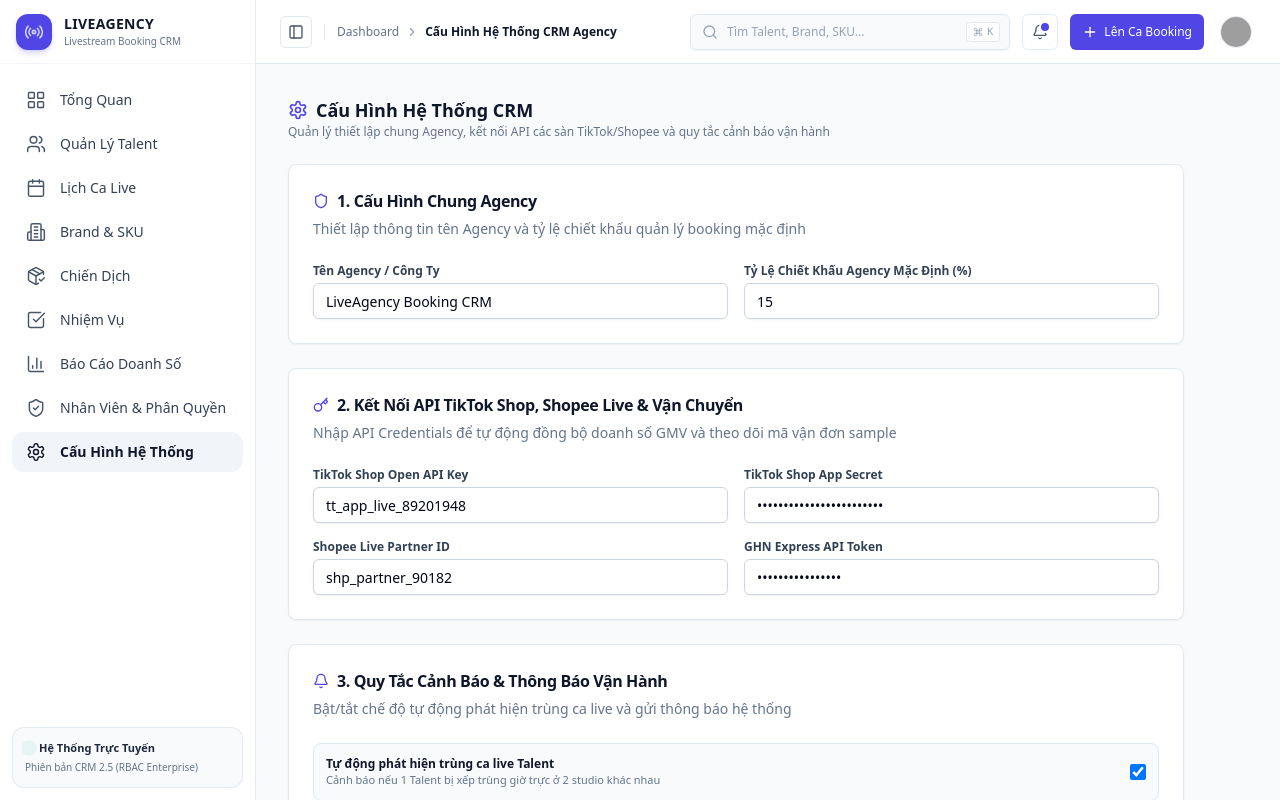
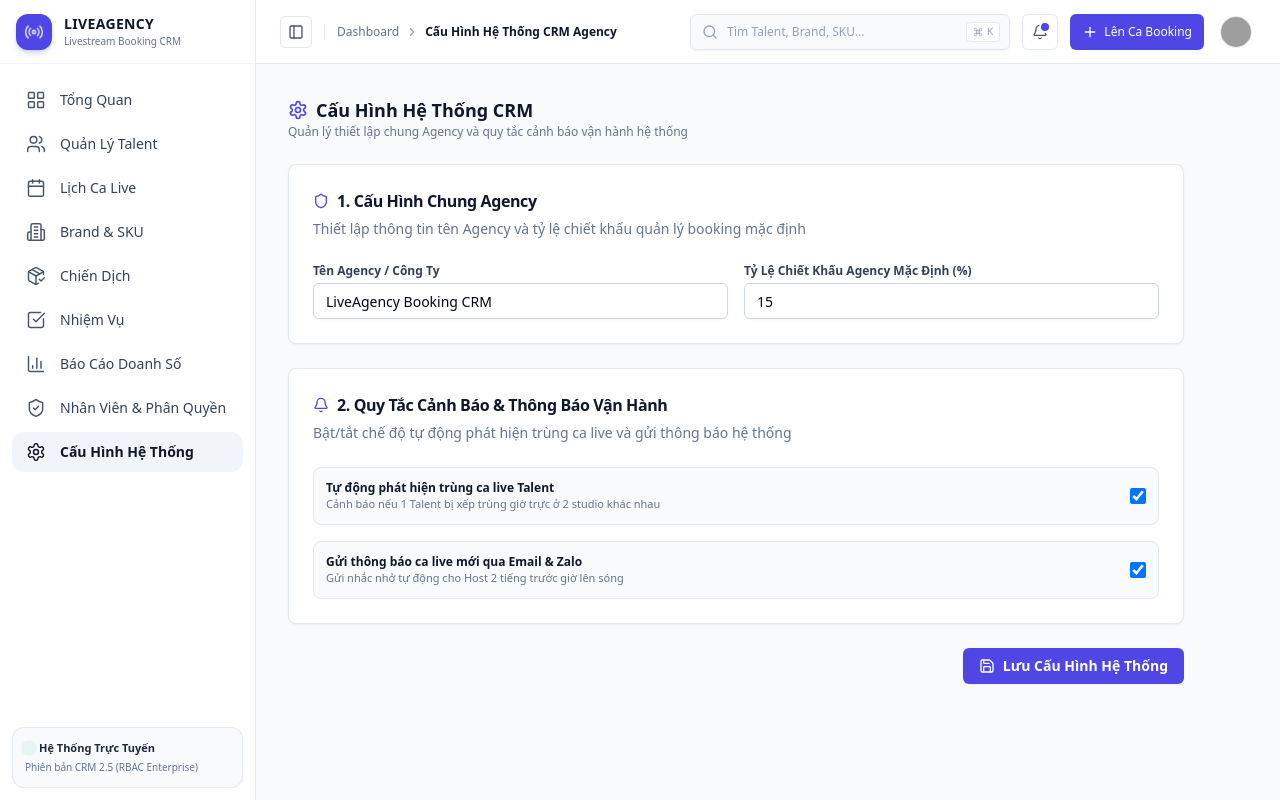
Before and after one commit to BuiHung1696/livestream-crm, a Next.js app: page /settings in a window 1280 px wide. Built offline with nearby package versions, Linux system fonts and the light colour scheme; grey boxes are pictures that could not be loaded.

Commit message:
fix: remove API connections module from settings page

```diff
--- a/src/app/(dashboard)/settings/page.tsx
+++ b/src/app/(dashboard)/settings/page.tsx
@@ -9,7 +9,6 @@ import { useCrmStore } from "@/lib/store";
 import {
   Settings,
   Shield,
-  Key,
   Bell,
   Save,
   Lock,
@@ -22,10 +21,6 @@ export default function SettingsPage() {
   const [settings, setSettings] = useState({
     agencyName: "LiveAgency Booking CRM",
     defaultAgencyCommission: "15",
-    tiktokAppKey: "tt_app_live_89201948",
-    tiktokAppSecret: "••••••••••••••••••••••••",
-    shopeePartnerId: "shp_partner_90182",
-    ghnApiToken: "ghn_token_889102",
     autoConflictCheck: true,
     emailNotifications: true,
   });
@@ -35,7 +30,7 @@ export default function SettingsPage() {
     setNotification({
       type: "success",
       title: "Lưu Cấu Hình Thành Công",
-      message: "Các thiết lập hệ thống Agency, API Keys và Quy tắc cảnh báo đã được lưu lại.",
+      message: "Các thiết lập hệ thống Agency và Quy tắc cảnh báo vận hành đã được lưu lại thành công.",
     });
   };
 
@@ -64,7 +59,7 @@ export default function SettingsPage() {
           Cấu Hình Hệ Thống CRM
         </h2>
         <p className="text-xs text-slate-500">
-          Quản lý thiết lập chung Agency, kết nối API các sàn TikTok/Shopee và quy tắc cảnh báo vận hành
+          Quản lý thiết lập chung Agency và quy tắc cảnh báo vận hành hệ thống
         </p>
       </div>
 
@@ -99,60 +94,12 @@ export default function SettingsPage() {
           </CardContent>
         </Card>
 
-        {/* API Integration Settings */}
-        <Card className="border-slate-200 dark:border-slate-800">
-          <CardHeader>
-            <CardTitle className="text-base font-bold flex items-center gap-2">
-              <Key className="w-4 h-4 text-indigo-600" />
-              2. Kết Nối API TikTok Shop, Shopee Live & Vận Chuyển
-            </CardTitle>
-            <CardDescription>Nhập API Credentials để tự động đồng bộ doanh số GMV và theo dõi mã vận đơn sample</CardDescription>
-          </CardHeader>
-          <CardContent className="space-y-4 text-xs">
-            <div className="grid grid-cols-2 gap-4">
-              <div>
-                <label className="font-semibold text-slate-700 block mb-1">TikTok Shop Open API Key</label>
-                <Input
-                  value={settings.tiktokAppKey}
-                  onChange={(e) => setSettings({ ...settings, tiktokAppKey: e.target.value })}
-                />
-              </div>
-              <div>
-                <label className="font-semibold text-slate-700 block mb-1">TikTok Shop App Secret</label>
-                <Input
-                  type="password"
-                  value={settings.tiktokAppSecret}
-                  onChange={(e) => setSettings({ ...settings, tiktokAppSecret: e.target.value })}
-                />
-              </div>
-            </div>
-
-            <div className="grid grid-cols-2 gap-4">
-              <div>
-                <label className="font-semibold text-slate-700 block mb-1">Shopee Live Partner ID</label>
-                <Input
-                  value={settings.shopeePartnerId}
-                  onChange={(e) => setSettings({ ...settings, shopeePartnerId: e.target.value })}
-                />
-              </div>
-              <div>
-                <label className="font-semibold text-slate-700 block mb-1">GHN Express API Token</label>
-                <Input
-                  type="password"
-                  value={settings.ghnApiToken}
-                  onChange={(e) => setSettings({ ...settings, ghnApiToken: e.target.value })}
-                />
-              </div>
-            </div>
-          </CardContent>
-        </Card>
-
         {/* Operational Rules & System Notifications */}
         <Card className="border-slate-200 dark:border-slate-800">
           <CardHeader>
             <CardTitle className="text-base font-bold flex items-center gap-2">
               <Bell className="w-4 h-4 text-indigo-600" />
-              3. Quy Tắc Cảnh Báo & Thông Báo Vận Hành
+              2. Quy Tắc Cảnh Báo & Thông Báo Vận Hành
             </CardTitle>
             <CardDescription>Bật/tắt chế độ tự động phát hiện trùng ca live và gửi thông báo hệ thống</CardDescription>
           </CardHeader>
```
